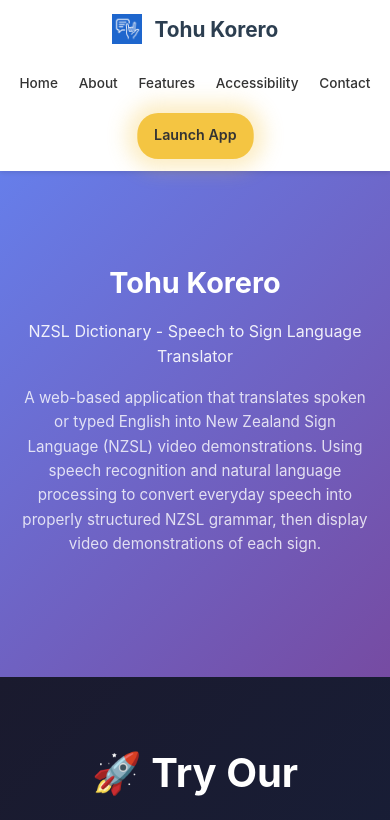
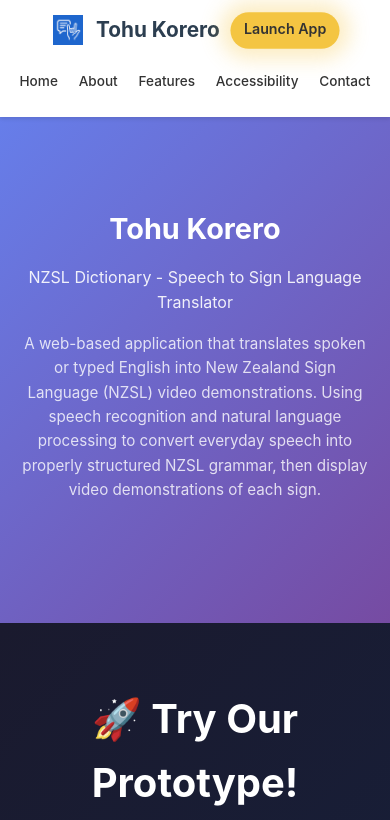
Before and after one commit to paul-study/tohu-korero-website, a React (Create React App) app: page / in a window 390 px wide. Shown: the top 820 px of the page. Built offline with nearby package versions, Linux system fonts and the light colour scheme.

Commit message:
fixed nav in responsive modes

```diff
--- a/src/App.css
+++ b/src/App.css
@@ -87,6 +87,7 @@ body {
   font-weight: 600 !important;
   animation: pulse 2s infinite;
   box-shadow: 0 0 0 0 rgba(244, 197, 66, 0.7);
+  text-decoration: none !important;
 }
 
 .nav-try-me:hover {
@@ -94,6 +95,15 @@ body {
   animation: none;
   transform: scale(1.08);
   box-shadow: 0 6px 20px rgba(244, 197, 66, 0.6);
+}
+
+/* Nav Header for mobile layout */
+.nav-header {
+  display: contents;
+}
+
+.nav-try-me-mobile {
+  display: none;
 }
 
 /* Hero Section */
@@ -589,8 +599,27 @@ section h2 {
   /* Navigation */
   .nav-container {
     flex-direction: column;
-    gap: 1rem;
+    gap: 0.8rem;
     padding: 1rem;
+  }
+
+  .nav-header {
+    display: flex;
+    align-items: center;
+    justify-content: center;
+    gap: 0.8rem;
+    width: 100%;
+  }
+
+  .nav-try-me-mobile {
+    display: flex;
+    padding: 0.4rem 0.8rem !important;
+    font-size: 0.85rem !important;
+    order: 1;
+  }
+
+  .nav-try-me-desktop {
+    display: none;
   }
 
   .nav-logo-img {
--- a/src/App.js
+++ b/src/App.js
@@ -56,9 +56,12 @@ function App() {
 
       <nav className="navbar">
         <div className="nav-container">
-          <div className="nav-logo">
-            <img src="/signApp.png" alt="Tohu Korero Logo" className="nav-logo-img" />
-            <h1 className="nav-logo-text">Tohu Korero</h1>
+          <div className="nav-header">
+            <a href="https://tohu.netlify.app/" target="_blank" rel="noopener noreferrer" className="nav-try-me nav-try-me-mobile">Launch App</a>
+            <div className="nav-logo">
+              <img src="/signApp.png" alt="Tohu Korero Logo" className="nav-logo-img" />
+              <h1 className="nav-logo-text">Tohu Korero</h1>
+            </div>
           </div>
           <ul className="nav-menu">
             <li><a href="#home">Home</a></li>
@@ -66,7 +69,7 @@ function App() {
             <li><a href="#features">Features</a></li>
             <li><a href="#accessibility">Accessibility</a></li>
             <li><a href="#contact">Contact</a></li>
-            <li><a href="https://tohu.netlify.app/" target="_blank" rel="noopener noreferrer" className="nav-try-me">Launch App</a></li>
+            <li className="nav-try-me-desktop"><a href="https://tohu.netlify.app/" target="_blank" rel="noopener noreferrer" className="nav-try-me">Launch App</a></li>
           </ul>
         </div>
       </nav>
```
